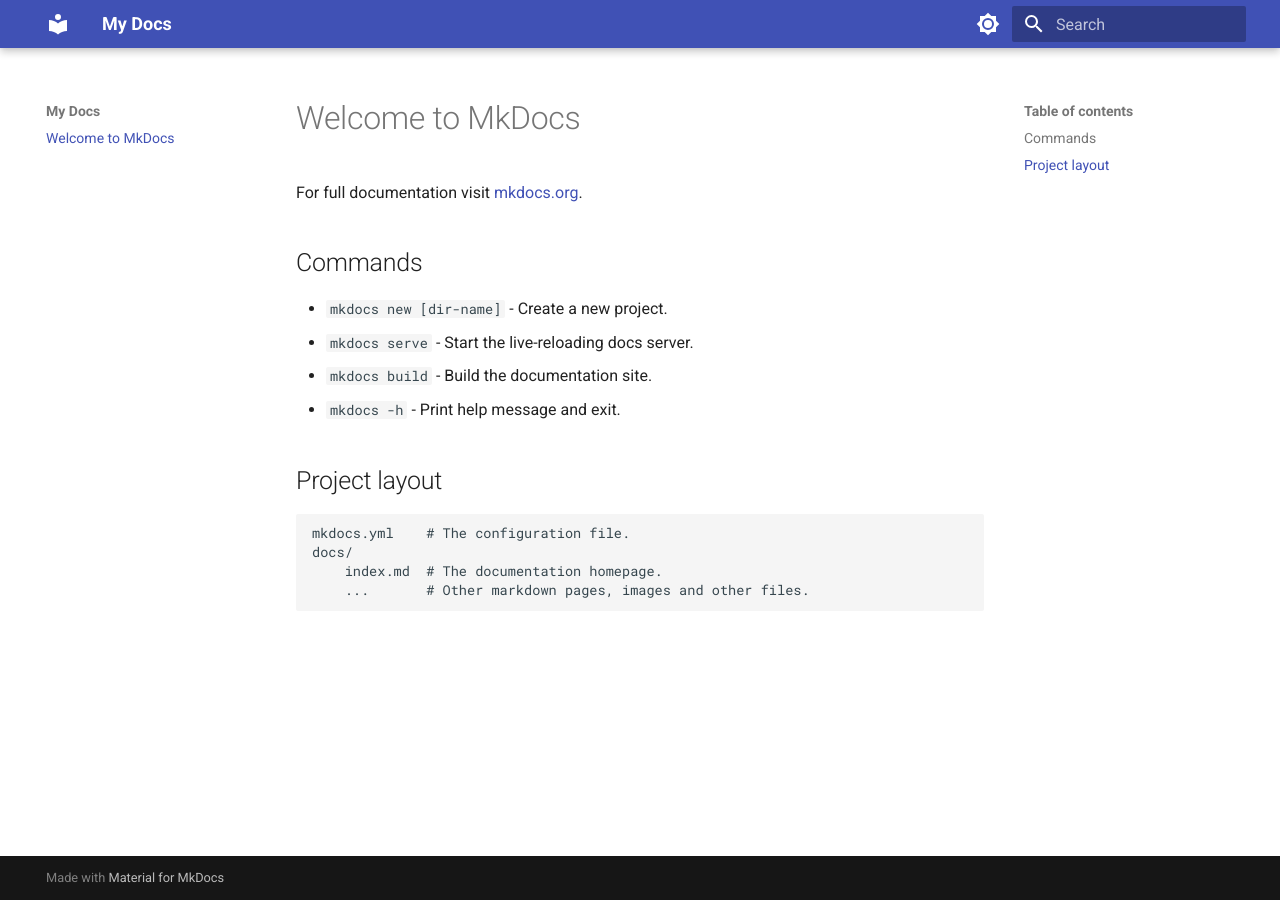
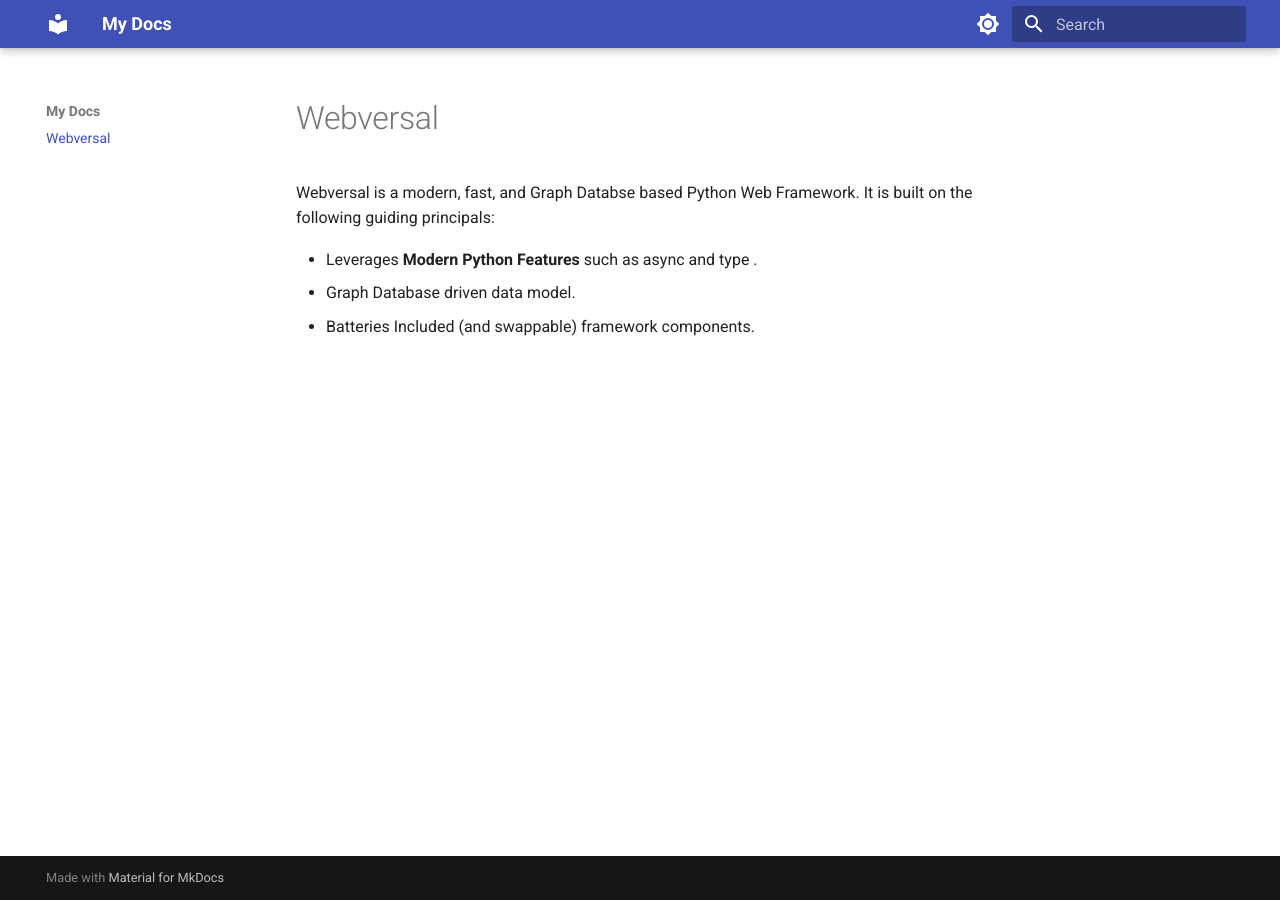
Before and after one commit to zprobst/webversal, an MkDocs documentation site: the page built from docs/index.md, in a window 1280 px wide. Built offline with MkDocs 1.6.1 and Material for MkDocs 9.7.7, drawn with Linux system fonts in a browser that asks for light colours.

Commit message:
Update index.md

```diff
--- a/docs/index.md
+++ b/docs/index.md
@@ -1,17 +1,7 @@
-# Welcome to MkDocs
+# Webversal
 
-For full documentation visit [mkdocs.org](https://www.mkdocs.org).
+Webversal is a modern, fast, and Graph Databse based Python Web Framework. It is built on the following guiding principals:
 
-## Commands
-
-* `mkdocs new [dir-name]` - Create a new project.
-* `mkdocs serve` - Start the live-reloading docs server.
-* `mkdocs build` - Build the documentation site.
-* `mkdocs -h` - Print help message and exit.
-
-## Project layout
-
-    mkdocs.yml    # The configuration file.
-    docs/
-        index.md  # The documentation homepage.
-        ...       # Other markdown pages, images and other files.
+* Leverages **Modern Python Features** such as async and type .
+* Graph Database driven data model.
+* Batteries Included (and swappable) framework components.
```
